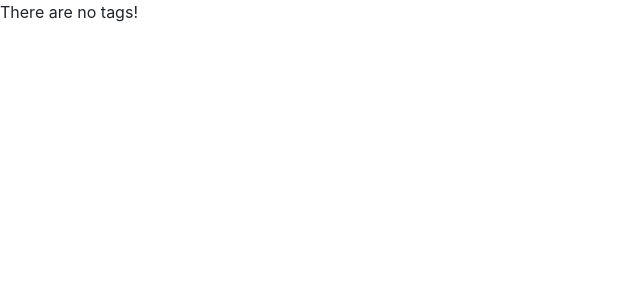
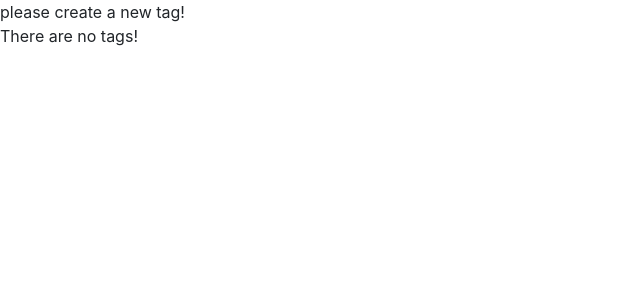
Before and after one commit to Dipak2056/counter-app, a React (Create React App) app: page / in a window 1280 px wide. Shown: the top 300 px of the page, without its empty margins (0-640 px from the left). Built offline with nearby package versions, Linux system fonts and the light colour scheme.

Commit message:
another approach in the fragment itself

```diff
--- a/src/components/counter.jsx
+++ b/src/components/counter.jsx
@@ -20,6 +20,7 @@ class Counter extends Component {
 
         return (
         <Fragment>
+            { this.state.tags.length === 0 && 'please create a new tag!'  }
        {this.renderTags()}
         </Fragment>);
     }
```
